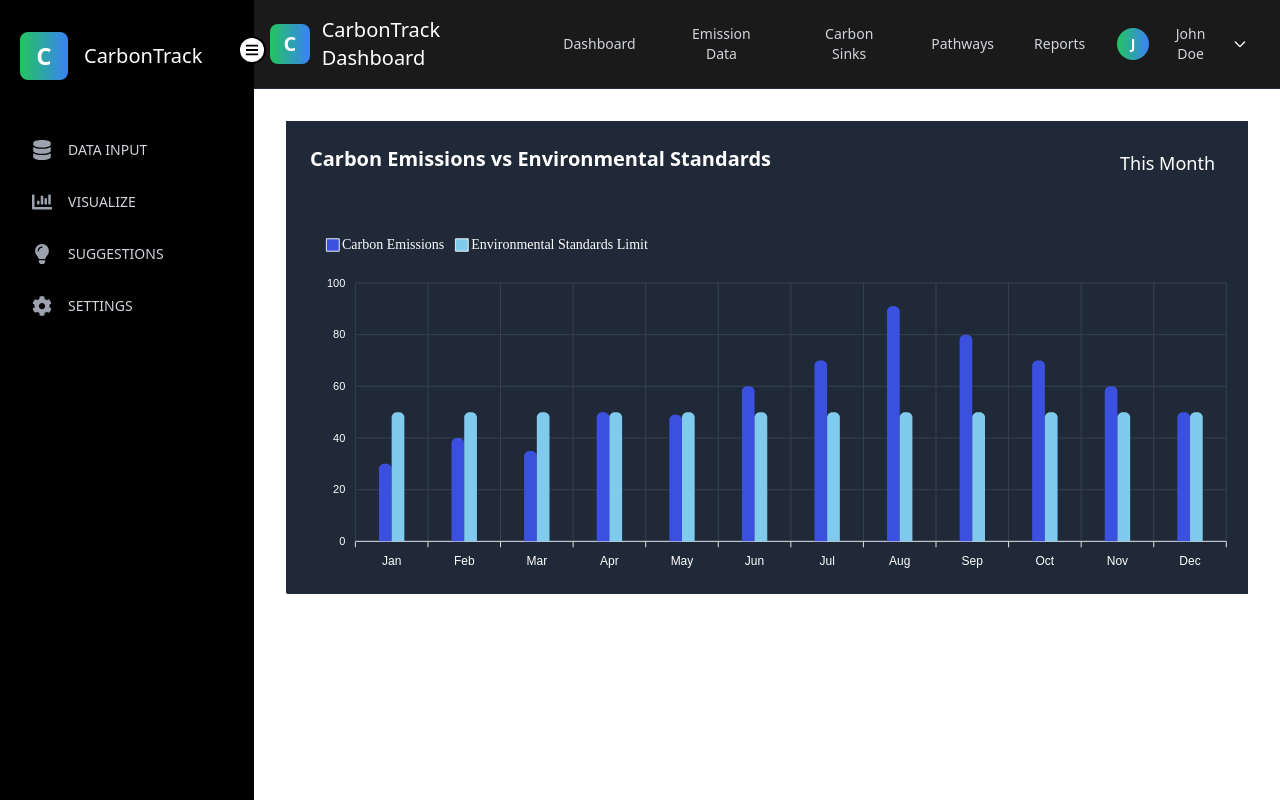
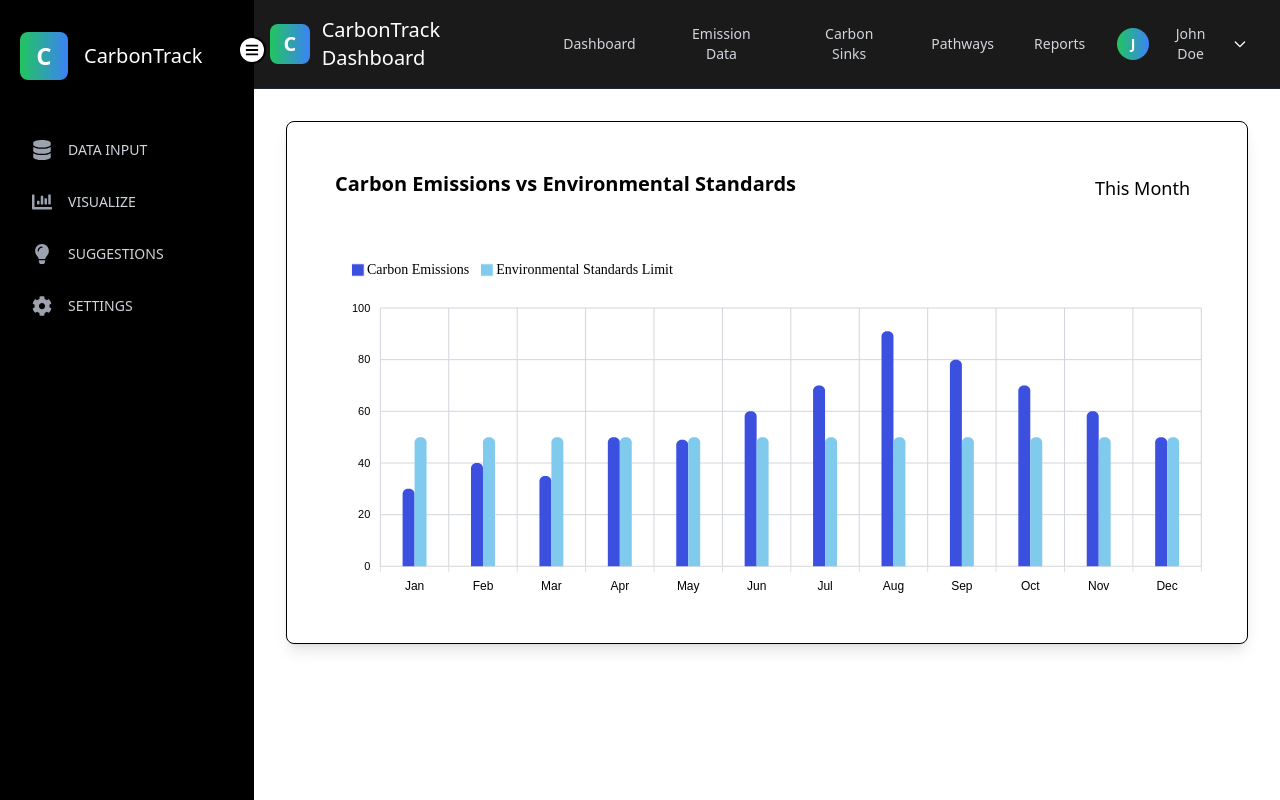
Before and after one commit to naveenrhindi/Frontend, a React (Vite) app: page /chartTwo in a window 1280 px wide. Built offline with nearby package versions, Linux system fonts and the light colour scheme.

Commit message:
Modified Visualisation Component

```diff
--- a/src/components/Visualise/CardDataStats.jsx
+++ b/src/components/Visualise/CardDataStats.jsx
@@ -9,7 +9,7 @@ const CardDataStats = ({
   icon,
 }) => {
   return (
-    <div className="rounded-sm border border-black bg-white py-6 px-7.5 shadow-lg transition-transform duration-500 ease-in-out transform hover:scale-105 hover:shadow-2xl">
+    <div className="rounded-lg border border-black bg-white py-6 px-7.5 shadow-lg transition-transform duration-500 ease-in-out transform hover:scale-105 hover:shadow-2xl">
       <div className="flex h-12 w-12 items-center justify-center rounded-full bg-meta-2 dark:bg-meta-4 text-white mr-4">
         <img src={icon} alt={`${title} icon`} className="h-15 w-15 ml-10 mt-2 mb-2 " />
       </div>
--- a/src/components/Visualise/ChartOne.jsx
+++ b/src/components/Visualise/ChartOne.jsx
@@ -23,7 +23,7 @@ const ChartOne = ({ title, dateRange, data }) => {
     ],
     stroke: { width: [2, 2], curve: 'straight' },
     grid: {
-      borderColor: '#808080', // Gray-700 color for grid lines
+      borderColor: '#d1d5db', // Lighter version of gray for grid lines
       xaxis: { lines: { show: true } },
       yaxis: { lines: { show: true } },
     },
@@ -56,7 +56,7 @@ const ChartOne = ({ title, dateRange, data }) => {
   };
 
   return (
-    <div className="col-span-12 rounded-sm bg-white p-6 shadow-lg transition-transform duration-500 ease-in-out transform hover:scale-105 hover:shadow-2xl">
+    <div className="col-span-12 rounded-sm bg-white p-6">
       <div className="mb-4 justify-between gap-4 sm:flex">
         <div>
           <h4 className="text-xl font-semibold text-black">
--- a/src/components/Visualise/ChartThree.jsx
+++ b/src/components/Visualise/ChartThree.jsx
@@ -5,12 +5,16 @@ const options = {
   chart: {
     fontFamily: 'Satoshi, sans-serif',
     type: 'donut',
+    background: '#FFFFFF', // Background color for the chart
   },
   colors: ['#3C50E0', '#6577F3', '#8FD0EF', '#0FADCF'],
   labels: ['CO2', 'Methane', 'SO2', 'Particulate Matter'],
   legend: {
     show: false,
     position: 'bottom',
+    labels: {
+      colors: '#000000', // Black text color for legend labels
+    },
   },
   plotOptions: {
     pie: {
@@ -23,7 +27,7 @@ const options = {
   dataLabels: {
     enabled: false,
   },
-  stroke:{
+  stroke: {
     show: false,
   },
   responsive: [
@@ -58,20 +62,19 @@ const ChartThree = () => {
   };
 
   return (
-    <div className="sm:px-7.5 col-span-12 rounded-sm  border-stroke bg-gray-800 px-5 pb-5 pt-7.5 shadow-default dark:border-strokedark dark:bg-boxdark xl:col-span-5">
+    <div className="col-span-12 rounded-lg border border-black bg-white px-5 pb-5 pt-7.5 shadow-lg transition-transform duration-500 ease-in-out transform hover:scale-105 hover:shadow-2xl xl:col-span-5">
       <div className="mb-3 justify-between gap-4 sm:flex">
         <div>
-          <h5 className="text-xl font-semibold text-black dark:text-white mb-3 mt-6 ml-4">
+          <h5 className="text-xl font-semibold text-black mb-3 mt-6 ml-4">
             Emissions Analytics - Coal Mine Process
           </h5>
         </div>
         <div>
           <div className="relative z-20 inline-block">
             <select
-              className="relative text-white mt-6 z-20 inline-flex appearance-none bg-transparent py-1 pl-3 pr-8 text-sm font-medium outline-none"
+              className="relative text-black mt-6 z-20 inline-flex appearance-none bg-transparent py-1 pl-3 pr-8 text-sm font-medium outline-none"
             >
-              <option value="">Monthly</option>
-
+              <option value="" className="text-gray-950 bg-white">Monthly</option>
             </select>
             <span className="absolute right-3 top-1/2 z-10 -translate-y-1/2">
               <svg width="10" height="6" viewBox="0 0 10 6" fill="none">
@@ -95,7 +98,7 @@ const ChartThree = () => {
         </div>
       </div>
 
-      <div className="-mx-8 flex flex-wrap items-center justify-center gap-y-3">
+      <div className="-mx-8 mb-4 flex flex-wrap items-center justify-center gap-y-3">
         {options.labels.map((label, index) => (
           <div key={index} className="sm:w-1/2 w-full px-8">
             <div className="flex w-full items-center">
@@ -103,7 +106,7 @@ const ChartThree = () => {
                 className={`mr-2 block h-3 w-full max-w-3 rounded-full`}
                 style={{ backgroundColor: options.colors[index] }}
               ></span>
-              <p className="flex w-full justify-between text-sm font-medium text-black dark:text-white">
+              <p className="flex w-full justify-between text-sm font-medium text-black">
                 <span>{label}</span>
                 <span>{state.series[index]}%</span>
               </p>
--- a/src/components/Visualise/ChartTwo.jsx
+++ b/src/components/Visualise/ChartTwo.jsx
@@ -7,7 +7,7 @@ const options = {
     fontFamily: 'Satoshi, sans-serif',
     type: 'bar',
     height: 335,
-    background: '#1F2937', // Background color for the chart
+    background: '#FFFFFF', // Background color for the chart
     stacked: false, // Temporarily disable stacking for testing
     toolbar: { show: false },
     zoom: { enabled: false },
@@ -34,19 +34,19 @@ const options = {
     categories: ['Jan', 'Feb', 'Mar', 'Apr', 'May', 'Jun', 'Jul', 'Aug', 'Sep', 'Oct', 'Nov', 'Dec'],
     labels: {
       style: {
-        colors: '#FFFFFF', // White text color for x-axis labels
+        colors: '#000000', // Black text color for x-axis labels
       },
     },
   },
   yaxis: {
     labels: {
       style: {
-        colors: '#FFFFFF', // White text color for y-axis labels
+        colors: '#000000', // Black text color for y-axis labels
       },
     },
   },
   grid: {
-    borderColor: '#374151', // Gray-700 color for grid lines
+    borderColor: '#d1d5db', // Lighter version of gray for grid lines
     xaxis: { lines: { show: true } },
     yaxis: { lines: { show: true } },
   },
@@ -58,7 +58,7 @@ const options = {
     fontSize: '14px',
     markers: { radius: 99 },
     labels: {
-      colors: '#FFFFFF', // White text color for legend labels
+      colors: '#000000', // Black text color for legend labels
     },
   },
   fill: { opacity: 1 },
@@ -70,35 +70,39 @@ const ChartTwo = () => {
       {
         name: 'Carbon Emissions',
         data: [30, 40, 35, 50, 49, 60, 70, 91, 80, 70, 60, 50],
-        color: '#3C50E0' // Define color directly if necessary
+        color: '#3C50E0', // Define color directly if necessary
       },
       {
         name: 'Environmental Standards Limit',
         data: Array(12).fill(50), // Array to ensure consistency
-        color: '#80CAEE' // Ensure a distinguishable color
-      }
+        color: '#80CAEE', // Ensure a distinguishable color
+      },
     ],
   });
 
   return (
-    <div className="col-span-12 rounded-sm  border-stroke bg-gray-800 p-127.5 shadow-default dark:border-strokedark dark:bg-boxdark xl:col-span-4">
-      <div className="mb-4 justify-between gap-4 sm:flex bg-gray-800">
+    <div className="col-span-12 rounded-lg border border-black bg-white p-6 shadow-lg transition-transform duration-500 ease-in-out transform hover:scale-105 hover:shadow-2xl xl:col-span-4">
+      <div className="mb-4 justify-between gap-4 sm:flex">
         <div>
-          <h4 className="text-xl font-semibold text-white dark:text-white mb-4 ml-6 mt-6">
+          <h4 className="text-xl font-semibold text-black mb-4 ml-6 mt-6">
             Carbon Emissions vs Environmental Standards
           </h4>
         </div>
         <div>
-          <div className="relative z-20 inline-block bg-gray-800">
+          <div className="relative z-20 inline-block">
             <select
               name="dateRange"
               id="dateRange"
-              className="relative z-20 inline-flex appearance-none bg-gray-800 text-white py-1 pl-3 pr-8 text-lg font-medium outline-none mt-6"
+              className="relative z-20 inline-flex appearance-none bg-white text-black py-1 pl-3 pr-8 text-lg font-medium outline-none mt-6"
             >
-              <option value="thisMonth" className="dark:bg-boxdark text-gray-950 bg-white">This Month</option>
-              <option value="lastMonth" className="dark:bg-boxdark text-gray-950 bg-white ">Last Month</option>
+              <option value="thisMonth" className="text-gray-950 bg-white">
+                This Month
+              </option>
+              <option value="lastMonth" className="text-gray-950 bg-white">
+                Last Month
+              </option>
             </select>
-            <span className="absolute top-1/2 right-3 z-10  -translate-y-1/2 bg-gray-800">
+            <span className="absolute top-1/2 right-3 z-10 -translate-y-1/2">
               <svg
                 width="10"
                 height="6"
@@ -123,7 +127,7 @@ const ChartTwo = () => {
       </div>
 
       <div>
-        <div id="chartTwo" className="ml-6 -mb-0 bg-gray-800 mt-10">
+        <div id="chartTwo" className="ml-6 -mb-0 mt-10">
           <ReactApexChart options={options} series={state.series} type="bar" height={350} />
         </div>
       </div>
--- a/src/components/Visualise/Visualise.jsx
+++ b/src/components/Visualise/Visualise.jsx
@@ -80,7 +80,7 @@ const Visualization = () => {
       </div>
 
       {/* ChartOne */}
-      <div className="mb-8 border border-black p-6 rounded-lg shadow-md mt-8 ml-0">
+      <div className="mb-8 border border-black p-6 rounded-lg shadow-md transition-transform duration-500 ease-in-out transform hover:scale-105 hover:shadow-2xl mt-8 ml-0">
         <ChartOne title="Coal Production and Fuel Consumption" dateRange="January - December" data={chartOneData} />
       </div>
 
```
